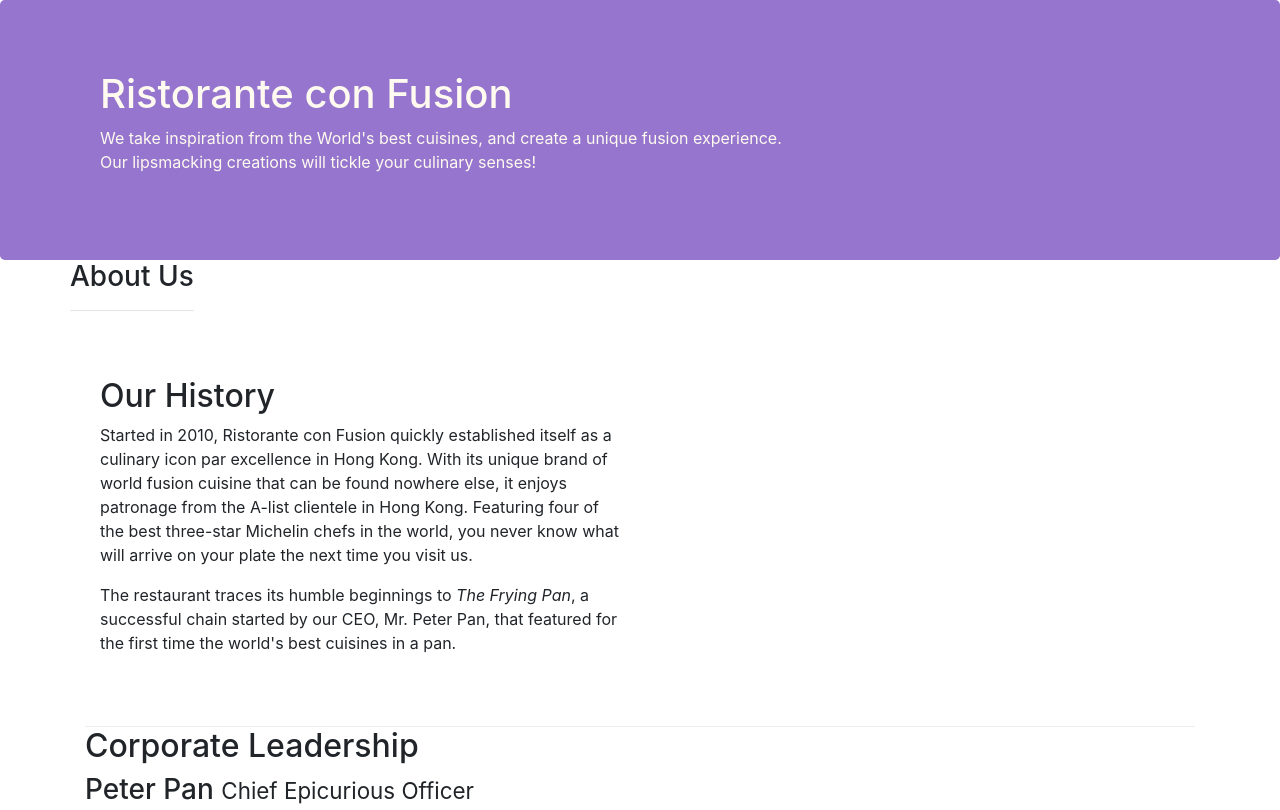
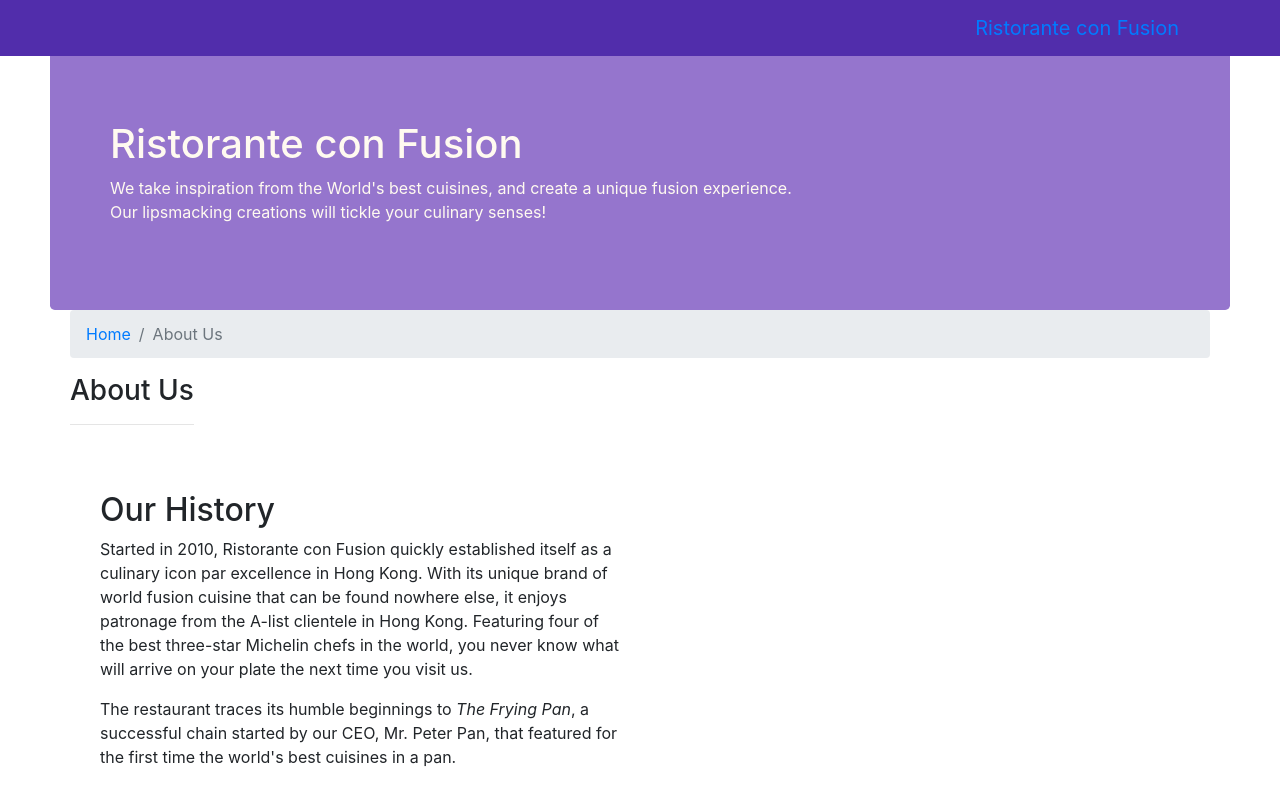
Before and after one commit to Shadmanwaris/conFusion, a website: page aboutus.html in a window 1280 px wide. Shown: the top 810 px of the page. Drawn offline with nearby package versions, Linux system fonts and the light colour scheme.

Commit message:
Navbar and Breadbrumbs

```diff
--- a/aboutus.html
+++ b/aboutus.html
@@ -18,6 +18,26 @@
 
 <body>
 
+    <nav class="navbar navbar-inverse navbar-toggleable-sm fixed-top">
+        <div class="container">
+
+            <button class="navbar-toggler" type="button" data-toggle="collapse" data-target="#Navbar">
+                <span class="navbar-toggler-icon"></span>
+            </button>
+
+            <a class="navbar-brand" href="./index.html">Ristorante con Fusion</a>
+
+            <div class="collapse navbar-collapse" id="Navbar">
+                <ul class="navbar-nav">
+                    <li class="nav-item"><a class="nav-link" href="./index.html">Home</a></li>
+                    <li class="nav-item active"><a class="nav-link" href="#">About</a></li>
+                    <li class="nav-item"><a class="nav-link" href="#">Menu</a></li>
+                    <li class="nav-item"><a class="nav-link" href="#">Contact</a></li>
+                </ul>
+            </div>
+        </div>
+    </nav>
+
     <header class="jumbotron">
         <div class="container">
             <div class="row row-header">
@@ -33,6 +53,10 @@
 
     <div class="container">
         <div class="row">
+            <ol class="col-12 breadcrumb">
+                <li class="breadcrumb-item"><a href="./index.html">Home</a></li>
+                <li class="breadcrumb-item active">About Us</li>
+            </ol>
             <div>
                <h3>About Us</h3>
                <hr>
@@ -72,7 +96,7 @@
                 <div class="col-5 offset-1 col-sm-2">
                     <h5>Links</h5>
                     <ul class="list-unstyled">
-                        <li><a href="#">Home</a></li>
+                        <li><a href="./index.html">Home</a></li>
                         <li><a href="#">About</a></li>
                         <li><a href="#">Menu</a></li>
                         <li><a href="#">Contact</a></li>
--- a/css/style.css
+++ b/css/style.css
@@ -28,3 +28,12 @@ address {
 	margin: 0px;
 	color: #0f0f0f;
 }
+
+body {
+	padding: 50px;
+	z-index: 0;
+}
+
+.navbar-inverse {
+	background-color: #512DAB;
+}
```
Also changed, not shown: index.html (+22 -1 lines).
